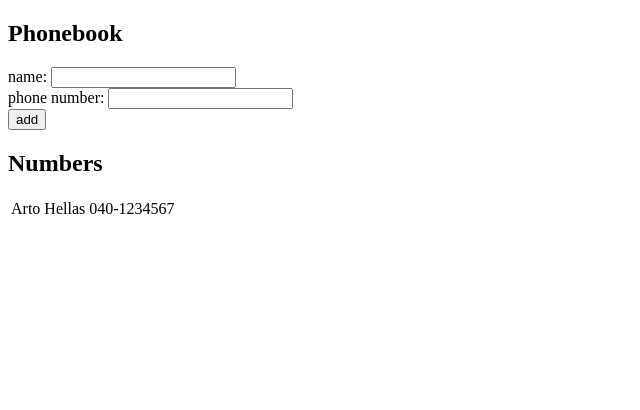
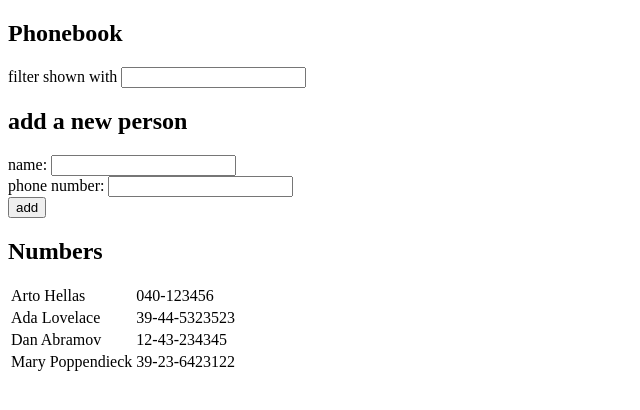
Before and after one commit to beltjo/fullstackopen, a React (Vite) app in the folder Part 2/phonebook/: page / in a window 1280 px wide. Shown: the top 410 px of the page, without its empty margins (0-640 px from the left). Built offline with nearby package versions, Linux system fonts and the light colour scheme.

Commit message:
Completed 2.9, added a case insensitive name filter.

```diff
--- a/Part 2/phonebook/src/App.jsx
+++ b/Part 2/phonebook/src/App.jsx
@@ -2,10 +2,14 @@
 
 const App = () => {
   const [persons, setPersons] = useState([
-    { name: 'Arto Hellas', phoneNumber:"040-1234567" }
+    { name: 'Arto Hellas', phoneNumber: '040-123456', id: 1 },
+    { name: 'Ada Lovelace', phoneNumber: '39-44-5323523', id: 2 },
+    { name: 'Dan Abramov', phoneNumber: '12-43-234345', id: 3 },
+    { name: 'Mary Poppendieck', phoneNumber: '39-23-6423122', id: 4 }
   ])
   const [newName, setNewName] = useState('')
   const [newPhoneNumber, setNewPhoneNumber] = useState('')
+  const [filter, setFilter] = useState('')
 
   const newNameChange = (event) => {
     console.log(event.target.value)
@@ -15,6 +19,10 @@
   const newPhoneNumberChange = (event) => {
     console.log(event.target.value)
     setNewPhoneNumber(event.target.value)
+  }
+
+  const filterChange = (event) => {
+    setFilter(event.target.value)
   }
 
   const onNewPersonFormSubmit = (event) => {
@@ -31,10 +39,25 @@
       setNewPhoneNumber("")
     }
   }
+  let phonebook
+  if (filter.length > 0) {
+    phonebook = persons.filter((person) => {
+      return person.name.toLowerCase().includes(filter.toLowerCase())
+    } )
+  } else {
+    phonebook = persons
+  }
+
 
   return (
     <div>
       <h2>Phonebook</h2>
+
+      <div>
+        filter shown with <input value={filter} onChange={filterChange}></input>
+      </div>
+
+      <h2>add a new person</h2>
       <form onSubmit={onNewPersonFormSubmit}>
         <div>
           name: <input value={newName} onChange={newNameChange}/>
@@ -49,7 +72,7 @@
       <h2>Numbers</h2>
       <table>
         <tbody>
-          {persons.map((person) => <tr key={person.name}><td>{person.name}</td><td>{person.phoneNumber}</td></tr>) }
+          {phonebook.map((person) => <tr key={person.name}><td>{person.name}</td><td>{person.phoneNumber}</td></tr>) }
         </tbody>
       </table>
     </div>
```
